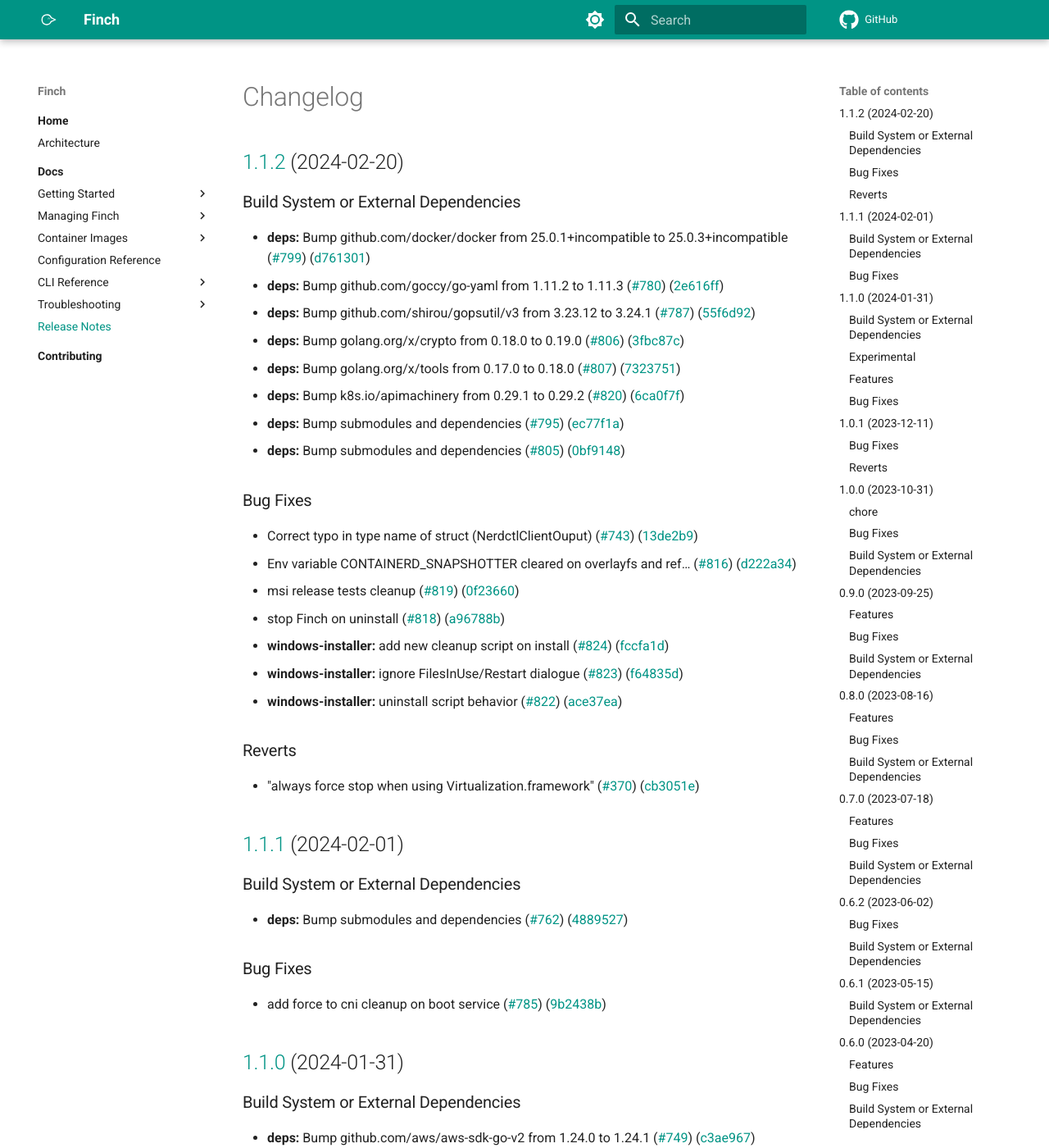
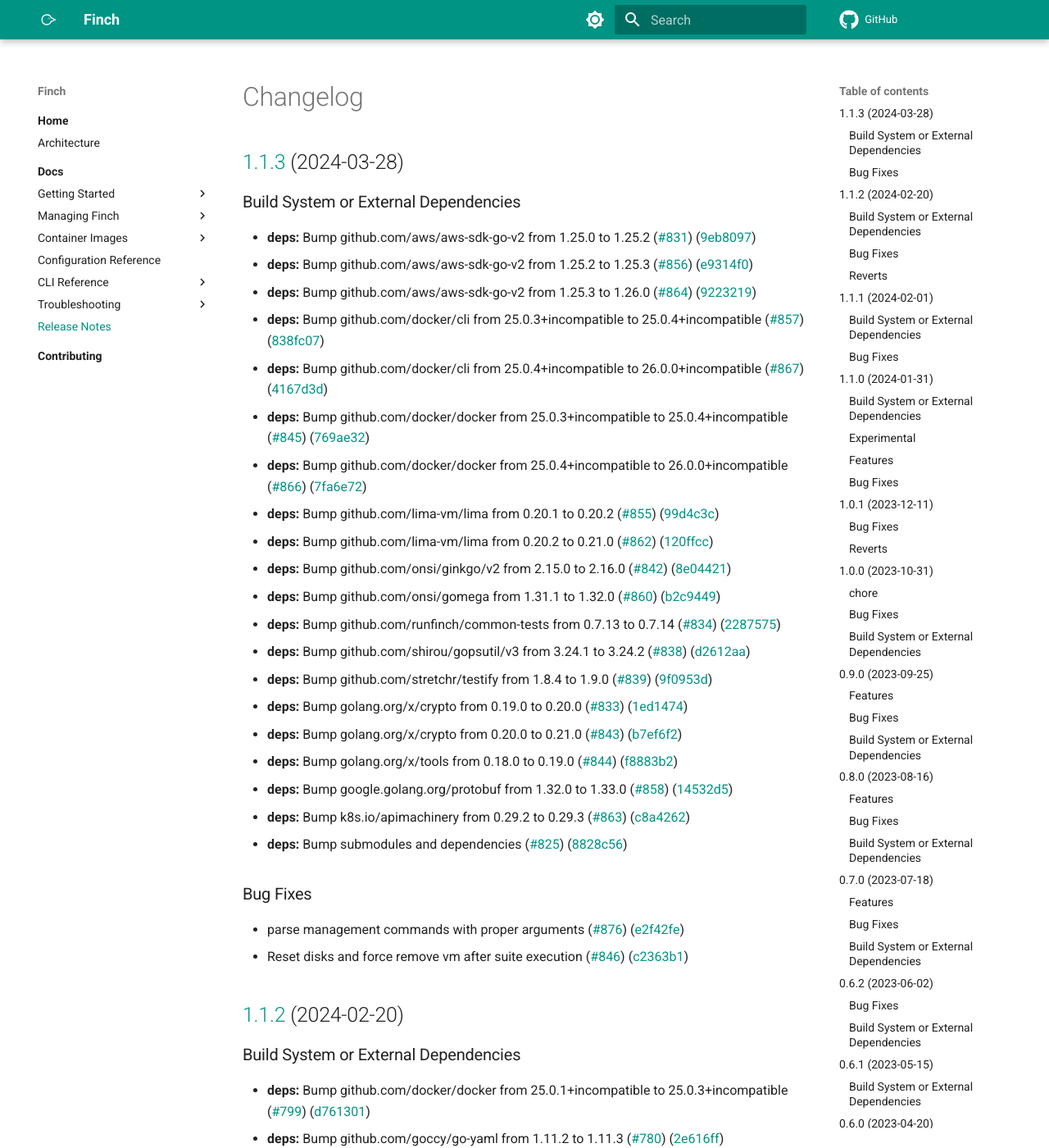
Before and after one commit to runfinch/finch-website, an MkDocs documentation site: the page built from docs/docs/changelog.md, in a window 1280 px wide and 1400 px high. Shown: the whole window at 82% size. Built offline with MkDocs 1.6.1 and Material for MkDocs 9.7.7, drawn with Linux system fonts in a browser that asks for light colours; comment, search, counter and statistics services are not loaded.

Commit message:
[create-pull-request] automated change
Signed-off-by: GitHub <noreply@github.com>

```diff
--- a/docs/docs/changelog.md
+++ b/docs/docs/changelog.md
@@ -1,4 +1,36 @@
 # Changelog
+
+## [1.1.3](https://github.com/runfinch/finch/compare/v1.1.2...v1.1.3) (2024-03-28)
+
+
+### Build System or External Dependencies
+
+* **deps:** Bump github.com/aws/aws-sdk-go-v2 from 1.25.0 to 1.25.2 ([#831](https://github.com/runfinch/finch/issues/831)) ([9eb8097](https://github.com/runfinch/finch/commit/9eb80975c7490394d5af082b2738dda7d3090fe1))
+* **deps:** Bump github.com/aws/aws-sdk-go-v2 from 1.25.2 to 1.25.3 ([#856](https://github.com/runfinch/finch/issues/856)) ([e9314f0](https://github.com/runfinch/finch/commit/e9314f0e5de309d95e51878a655eceec1e319141))
+* **deps:** Bump github.com/aws/aws-sdk-go-v2 from 1.25.3 to 1.26.0 ([#864](https://github.com/runfinch/finch/issues/864)) ([9223219](https://github.com/runfinch/finch/commit/922321930a61affd08697aba50c77931cae84ce6))
+* **deps:** Bump github.com/docker/cli from 25.0.3+incompatible to 25.0.4+incompatible ([#857](https://github.com/runfinch/finch/issues/857)) ([838fc07](https://github.com/runfinch/finch/commit/838fc07ee4ec22977606a28ea36b267788ace94d))
+* **deps:** Bump github.com/docker/cli from 25.0.4+incompatible to 26.0.0+incompatible ([#867](https://github.com/runfinch/finch/issues/867)) ([4167d3d](https://github.com/runfinch/finch/commit/4167d3dd61865b22bca9e7c54f839ba1d90138bf))
+* **deps:** Bump github.com/docker/docker from 25.0.3+incompatible to 25.0.4+incompatible ([#845](https://github.com/runfinch/finch/issues/845)) ([769ae32](https://github.com/runfinch/finch/commit/769ae321828eb5842943a2bf503297543551bdfe))
+* **deps:** Bump github.com/docker/docker from 25.0.4+incompatible to 26.0.0+incompatible ([#866](https://github.com/runfinch/finch/issues/866)) ([7fa6e72](https://github.com/runfinch/finch/commit/7fa6e72fb8d62f16b88deb6dbd7b09aaaa1acdac))
+* **deps:** Bump github.com/lima-vm/lima from 0.20.1 to 0.20.2 ([#855](https://github.com/runfinch/finch/issues/855)) ([99d4c3c](https://github.com/runfinch/finch/commit/99d4c3cd8d1623b70c859077fbe7e07a69cf9853))
+* **deps:** Bump github.com/lima-vm/lima from 0.20.2 to 0.21.0 ([#862](https://github.com/runfinch/finch/issues/862)) ([120ffcc](https://github.com/runfinch/finch/commit/120ffccf2bb85fa0f5dd1c8907e9f8ecc70eb416))
+* **deps:** Bump github.com/onsi/ginkgo/v2 from 2.15.0 to 2.16.0 ([#842](https://github.com/runfinch/finch/issues/842)) ([8e04421](https://github.com/runfinch/finch/commit/8e044217f97b9fe8b4557e5770eb2b383768c413))
+* **deps:** Bump github.com/onsi/gomega from 1.31.1 to 1.32.0 ([#860](https://github.com/runfinch/finch/issues/860)) ([b2c9449](https://github.com/runfinch/finch/commit/b2c94497ec1c950dfe909265f13d70c8c0f8fed9))
+* **deps:** Bump github.com/runfinch/common-tests from 0.7.13 to 0.7.14 ([#834](https://github.com/runfinch/finch/issues/834)) ([2287575](https://github.com/runfinch/finch/commit/22875751324666cb68f6ef928b9960b8fb9ede08))
+* **deps:** Bump github.com/shirou/gopsutil/v3 from 3.24.1 to 3.24.2 ([#838](https://github.com/runfinch/finch/issues/838)) ([d2612aa](https://github.com/runfinch/finch/commit/d2612aa7683e93213e0ba5f9e082afb343ddcaf2))
+* **deps:** Bump github.com/stretchr/testify from 1.8.4 to 1.9.0 ([#839](https://github.com/runfinch/finch/issues/839)) ([9f0953d](https://github.com/runfinch/finch/commit/9f0953d260c806b4b243472ddce14284b2051a3e))
+* **deps:** Bump golang.org/x/crypto from 0.19.0 to 0.20.0 ([#833](https://github.com/runfinch/finch/issues/833)) ([1ed1474](https://github.com/runfinch/finch/commit/1ed1474fa7eaca97e32a7641da76ca96e5d300d1))
+* **deps:** Bump golang.org/x/crypto from 0.20.0 to 0.21.0 ([#843](https://github.com/runfinch/finch/issues/843)) ([b7ef6f2](https://github.com/runfinch/finch/commit/b7ef6f2a946b1a813dd5846e4ea8726a1442b332))
+* **deps:** Bump golang.org/x/tools from 0.18.0 to 0.19.0 ([#844](https://github.com/runfinch/finch/issues/844)) ([f8883b2](https://github.com/runfinch/finch/commit/f8883b2535e9fb655eaf86f0765e4f46d5d83b0a))
+* **deps:** Bump google.golang.org/protobuf from 1.32.0 to 1.33.0 ([#858](https://github.com/runfinch/finch/issues/858)) ([14532d5](https://github.com/runfinch/finch/commit/14532d599ce17767d8e9ccb2ca3450621e719cc7))
+* **deps:** Bump k8s.io/apimachinery from 0.29.2 to 0.29.3 ([#863](https://github.com/runfinch/finch/issues/863)) ([c8a4262](https://github.com/runfinch/finch/commit/c8a42626538ec3fe301158b5b0f995b84f38a95b))
+* **deps:** Bump submodules and dependencies ([#825](https://github.com/runfinch/finch/issues/825)) ([8828c56](https://github.com/runfinch/finch/commit/8828c56251ea792efb9b8fccc8eadec374b30c62))
+
+
+### Bug Fixes
+
+* parse management commands with proper arguments ([#876](https://github.com/runfinch/finch/issues/876)) ([e2f42fe](https://github.com/runfinch/finch/commit/e2f42fe243ca41fd9d0fcb8db9b06d30d95b283e))
+* Reset disks and force remove vm after suite execution ([#846](https://github.com/runfinch/finch/issues/846)) ([c2363b1](https://github.com/runfinch/finch/commit/c2363b18dc9531d81898dbbce131d13205e40017))
 
 ## [1.1.2](https://github.com/runfinch/finch/compare/v1.1.1...v1.1.2) (2024-02-20)
 
```
